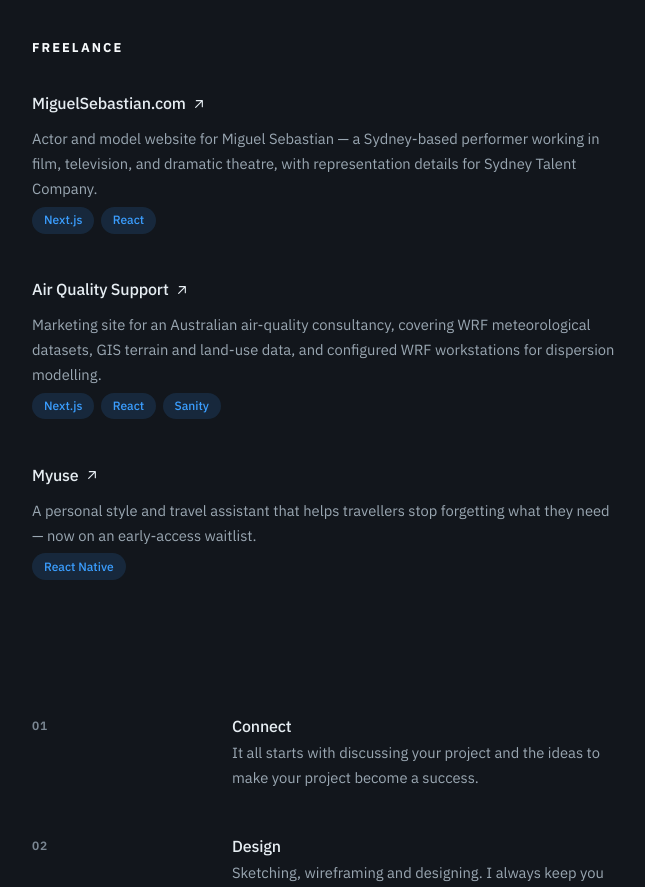
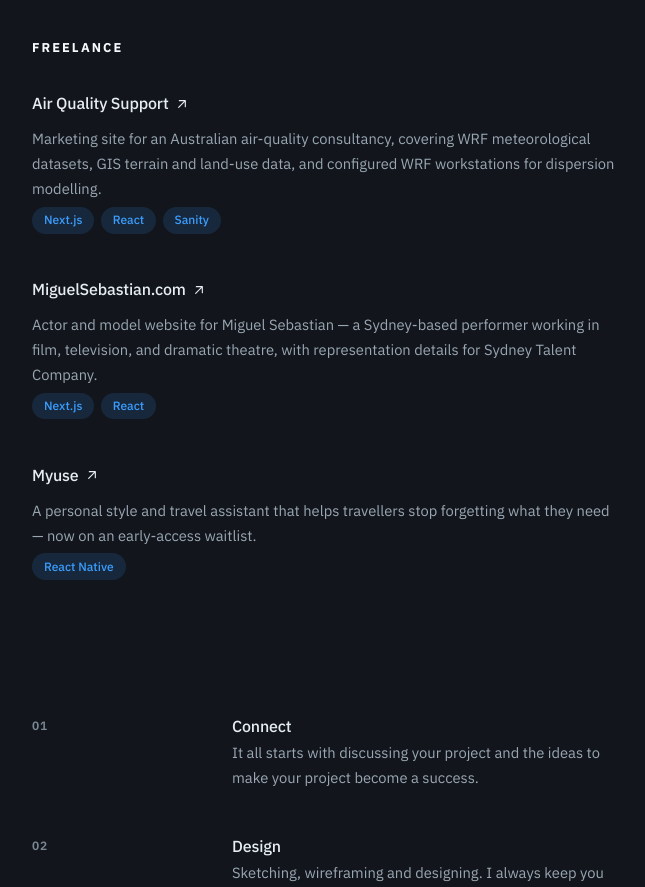
Before and after one commit to bsebastian86/bsebastian86.github.io, a React (Vite) app: page / in a window 1280 px wide. Shown: the part 1740-2627 px from the top of the page, without its empty margins (616-1261 px from the left). Built offline with nearby package versions, Linux system fonts and the light colour scheme.

Commit message:
List Air Quality Support first in freelance.

```diff
--- a/src/data/projects.ts
+++ b/src/data/projects.ts
@@ -75,20 +75,20 @@ export type FreelanceProject = {
 
 export const freelanceProjects: FreelanceProject[] = [
   {
+    id: 'air-quality-support',
+    title: 'Air Quality Support',
+    href: 'https://airqualitysupport.com.au',
+    summary:
+      'Marketing site for an Australian air-quality consultancy, covering WRF meteorological datasets, GIS terrain and land-use data, and configured WRF workstations for dispersion modelling.',
+    tags: ['Next.js', 'React', 'Sanity'],
+  },
+  {
     id: 'miguel',
     title: 'MiguelSebastian.com',
     href: 'https://miguelsebastian.com',
     summary:
       'Actor and model website for Miguel Sebastian — a Sydney-based performer working in film, television, and dramatic theatre, with representation details for Sydney Talent Company.',
     tags: ['Next.js', 'React'],
-  },
-  {
-    id: 'air-quality-support',
-    title: 'Air Quality Support',
-    href: 'https://airqualitysupport.com.au',
-    summary:
-      'Marketing site for an Australian air-quality consultancy, covering WRF meteorological datasets, GIS terrain and land-use data, and configured WRF workstations for dispersion modelling.',
-    tags: ['Next.js', 'React', 'Sanity'],
   },
   {
     id: 'myuse',
```
